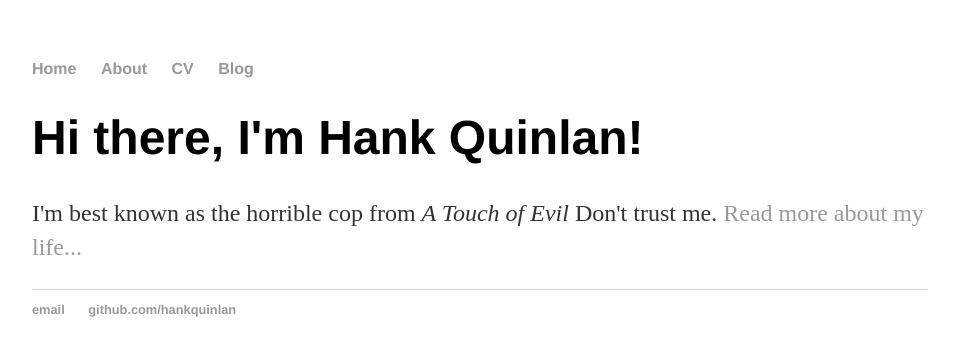
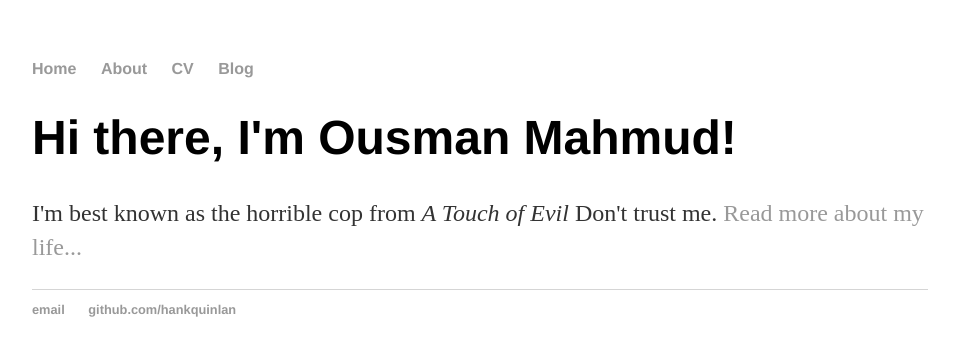
Before and after one commit to Zoites/zoites.github.io.old, a Jekyll site: the page built from index.html, in a window 1280 px wide. Shown: the top 356 px of the page, without its empty margins (160-1115 px from the left). Built offline with Jekyll 4.4.1, drawn with Linux system fonts in a browser that asks for light colours.

Commit message:
Update index.html

```diff
--- a/index.html
+++ b/index.html
@@ -3,6 +3,6 @@ layout: default
 title: Ousman Mahmud, Computational Biologist
 ---
 <div class="blurb">
-	<h1>Hi there, I'm Hank Quinlan!</h1>
+	<h1>Hi there, I'm Ousman Mahmud!</h1>
 	<p>I'm best known as the horrible cop from <em>A Touch of Evil</em> Don't trust me. <a href="/about">Read more about my life...</a></p>
 </div><!-- /.blurb -->
```
